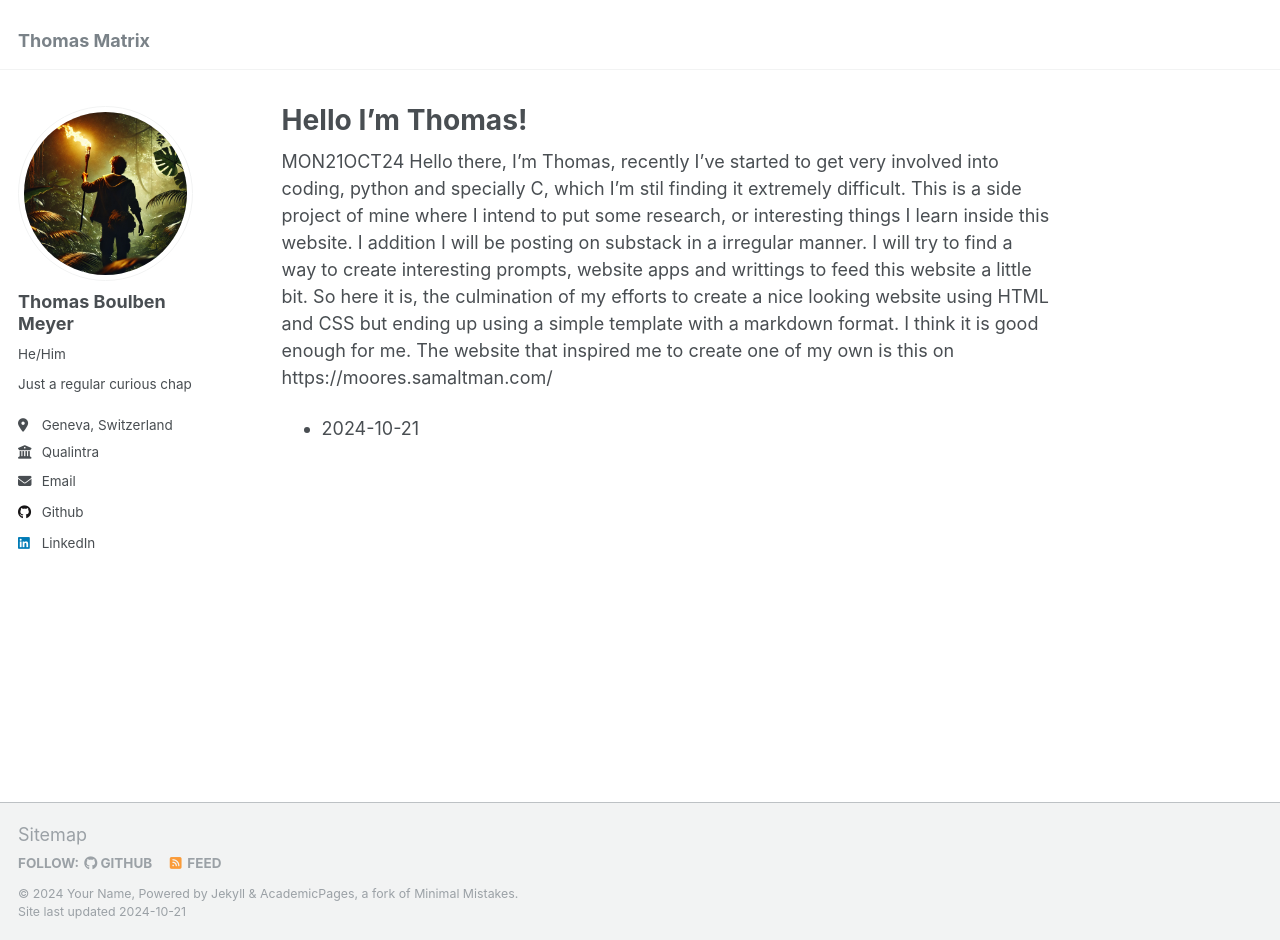
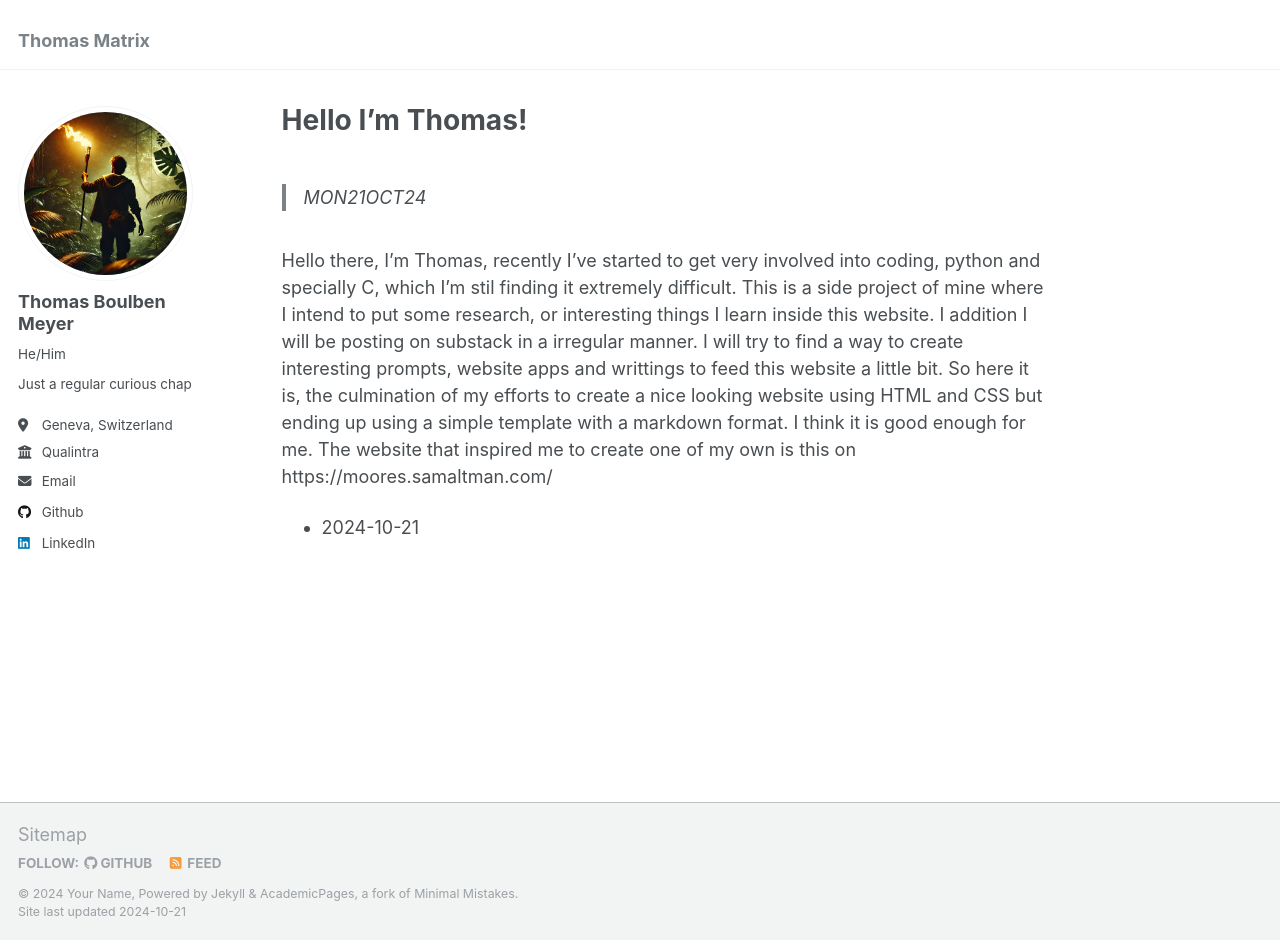
Before and after one commit to Kruju/Thomas, a Jekyll site: the page built from _pages/about.md, in a window 1280 px wide and 940 px high. Built offline with Jekyll 4.4.1, drawn with Linux system fonts in a browser that asks for light colours.

```diff
--- a/_pages/about.md
+++ b/_pages/about.md
@@ -6,7 +6,8 @@ redirect_from:
   - /about/
   - /about.html
 ---
-MON21OCT24
+> MON21OCT24
+
 Hello there, I'm Thomas, recently I've started to get very involved into coding, python and specially C, which I'm stil finding it extremely difficult. This is a side project of mine where I intend to put some research, or interesting things I learn inside this website. I addition I will be posting on substack in a irregular manner. I will try to find a way to create interesting prompts, website apps and writtings to feed this website a little bit.
 So here it is, the culmination of my efforts to create a nice looking website using HTML and CSS but ending up using a simple template with a markdown format. I think it is good enough for me. The website that inspired me to create one of my own is this on https://moores.samaltman.com/
 - 2024-10-21
```
